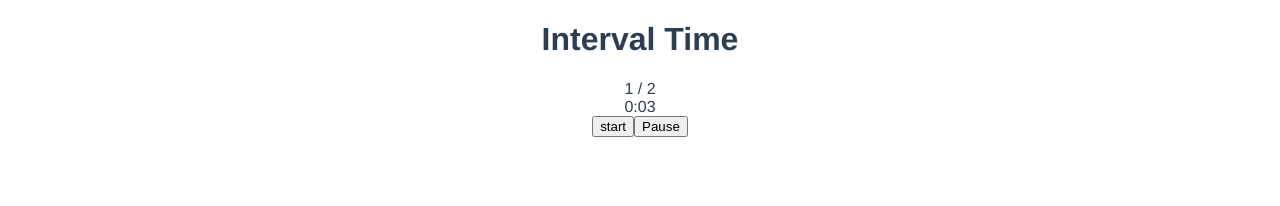
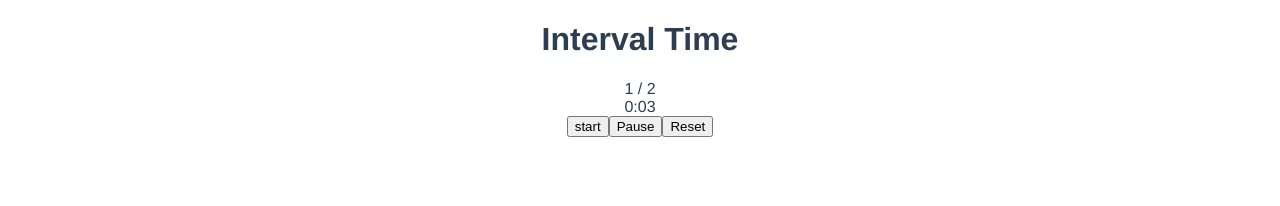
Before and after one commit to ThibaudTurlan/app_weight_calculator, a Vue app: page /timer in a window 1280 px wide. Both pictures are taken after a click on the button "start". Shown: the top 206 px of the page. Built offline with nearby package versions, Linux system fonts and the light colour scheme.

Commit message:
feat: add btn reset

```diff
--- a/src/components/TimerInterval.vue
+++ b/src/components/TimerInterval.vue
@@ -36,6 +36,7 @@
             </div>
             <button type="button" class="btn-start" @click="startClock">start</button>
             <button @click="pauseClock">Pause</button>
+            <button @click="clear   ">Reset</button>
         </main>
 
     </div>
```
